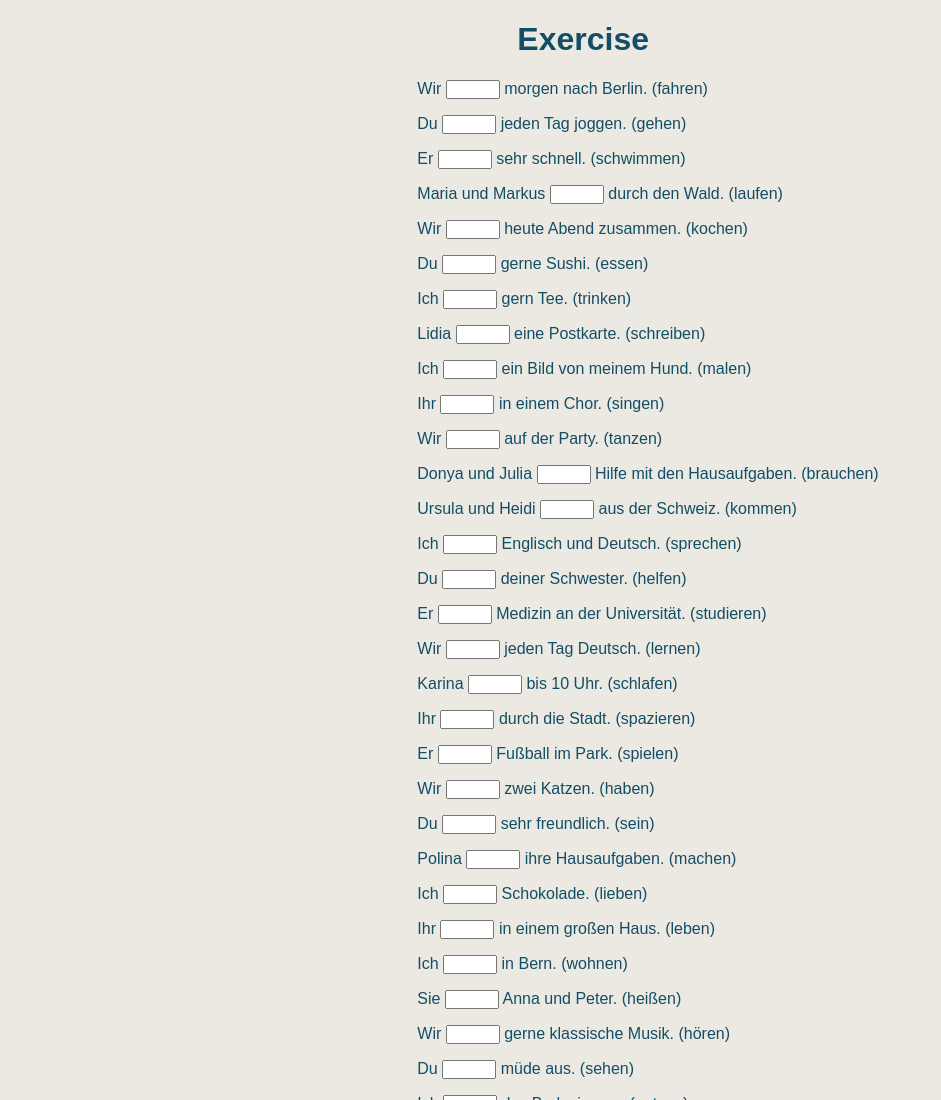
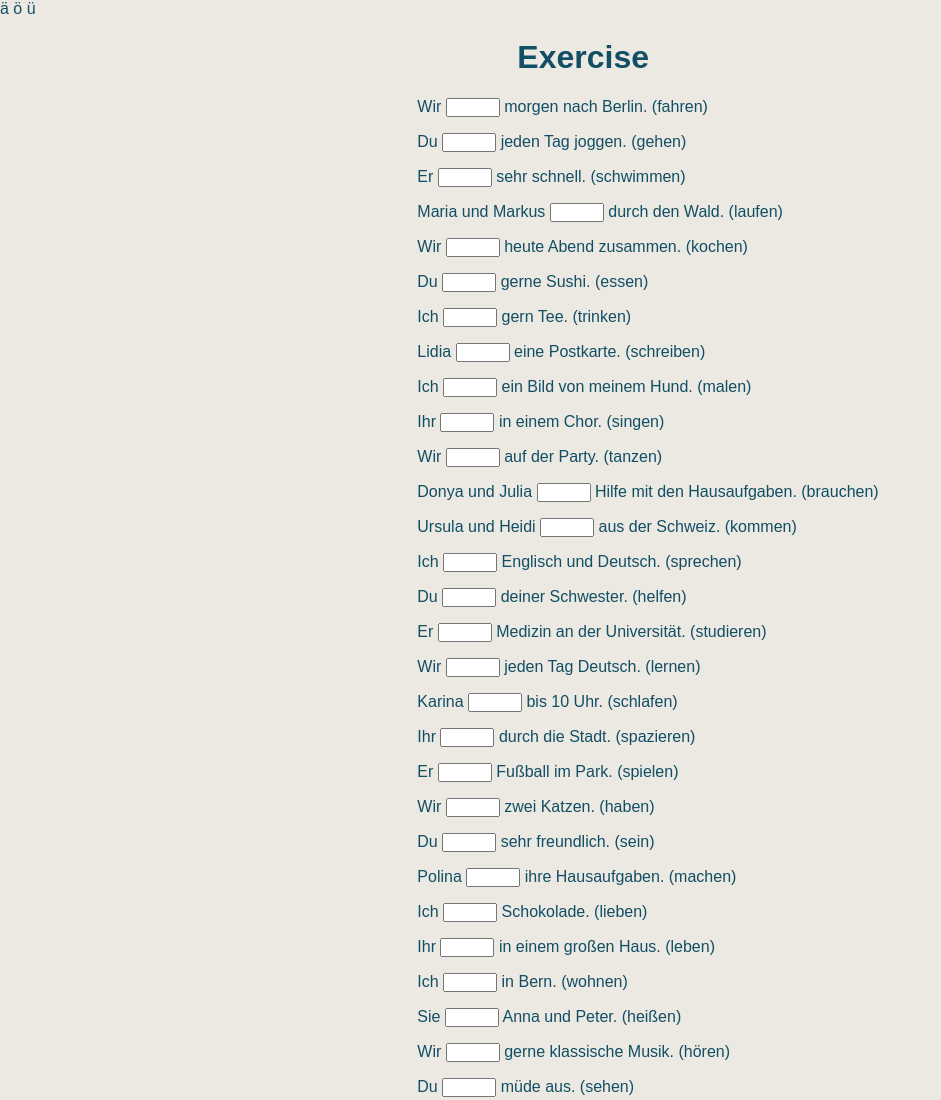
Before and after one commit to KarinaChernobai/learn-German, a plain HTML site: page index.html in a window 1280 px wide. Shown: the top 1100 px of the page, without its empty margins (0-941 px from the left). Drawn offline with Linux system fonts and the light colour scheme.

Commit message:
Update index.html

```diff
--- a/index.html
+++ b/index.html
@@ -8,6 +8,7 @@
   <body onload="init()">
     <script src="index.js"></script>
 
+    <span>ä ö ü</span>
     <div class="form">
       <h1>Exercise</h1>
       <div id="container"></div>
```
